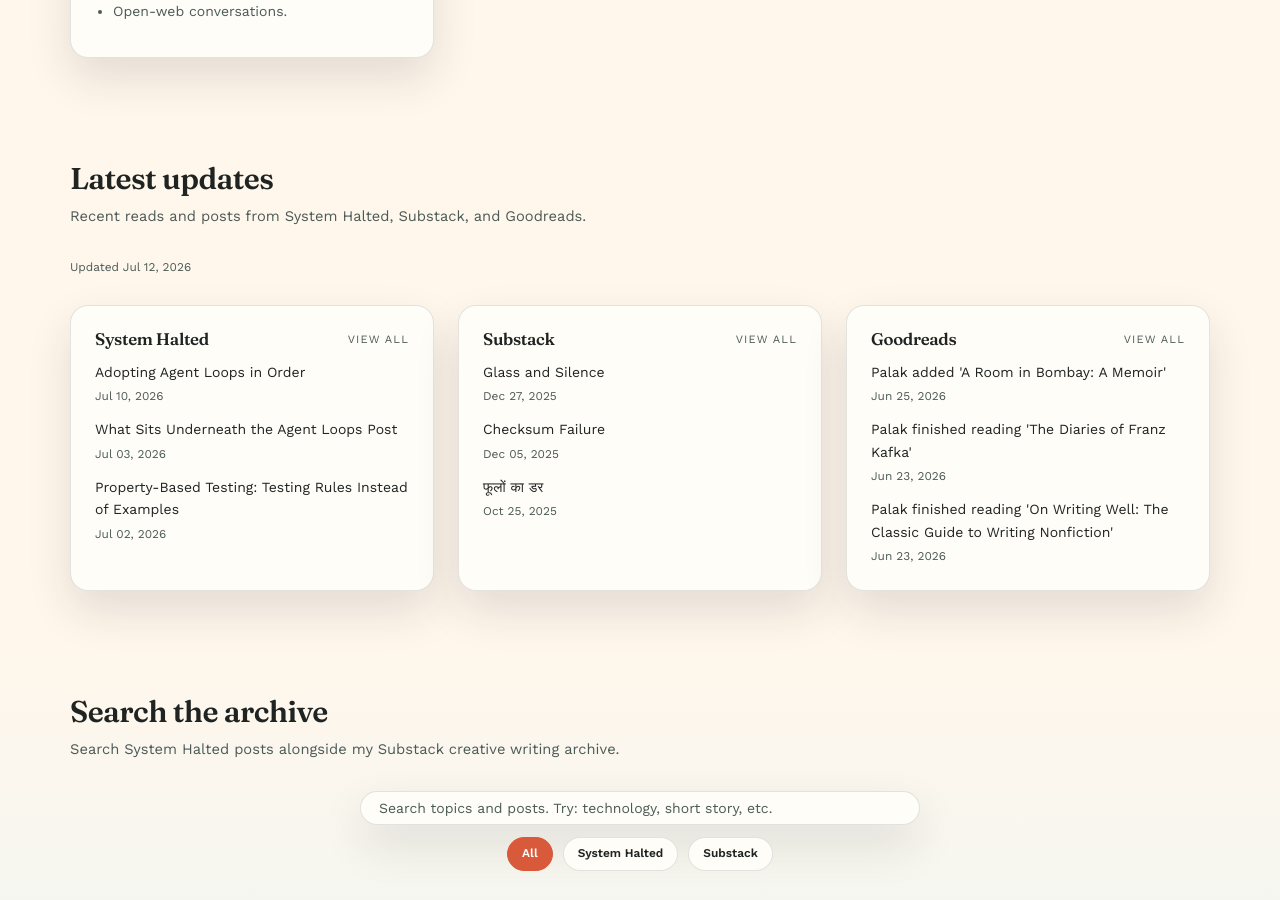
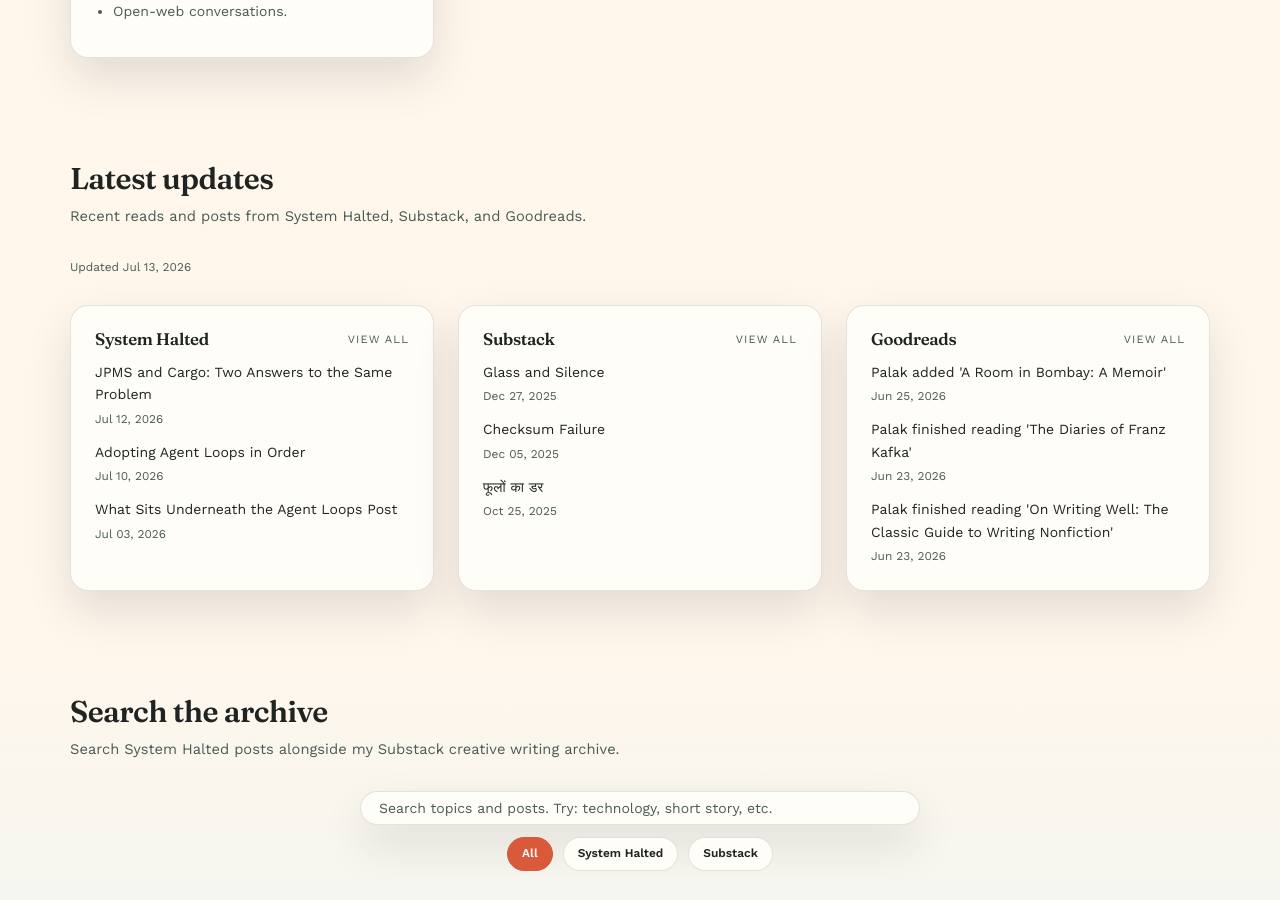
Before and after one commit to systemhalted/about-me, a Jekyll site: the page built from index.html, in a window 1280 px wide and 900 px high, scrolled down 2331 px. Built offline with Jekyll 4.4.1, drawn with Linux system fonts in a browser that asks for light colours; nearby versions of some CDN libraries.

Commit message:
refresh content feeds

```diff
--- a/_data/latest_sources.json
+++ b/_data/latest_sources.json
@@ -1,5 +1,5 @@
 {
-  "updated_at": "2026-07-12T05:38:31Z",
+  "updated_at": "2026-07-13T05:48:46Z",
   "sources": [
     {
       "id": "systemhalted",
@@ -7,6 +7,11 @@
       "url": "https://systemhalted.in",
       "feed_url": "https://systemhalted.in/feed.xml",
       "items": [
+        {
+          "title": "JPMS and Cargo: Two Answers to the Same Problem",
+          "url": "https://systemhalted.in/2026/07/12/jpms-and-cargo-two-answers-to-the-same-problem/",
+          "published": "2026-07-12T00:00:00Z"
+        },
         {
           "title": "Adopting Agent Loops in Order",
           "url": "https://systemhalted.in/2026/07/10/adopting-agent-loops-in-order/",
@@ -16,11 +21,6 @@
           "title": "What Sits Underneath the Agent Loops Post",
           "url": "https://systemhalted.in/2026/07/03/what-sits-underneath-the-agent-loops-post/",
           "published": "2026-07-03T00:00:00Z"
-        },
-        {
-          "title": "Property-Based Testing: Testing Rules Instead of Examples",
-          "url": "https://systemhalted.in/2026/07/02/property-based-testing/",
-          "published": "2026-07-02T00:00:00Z"
         }
       ]
     },
```
